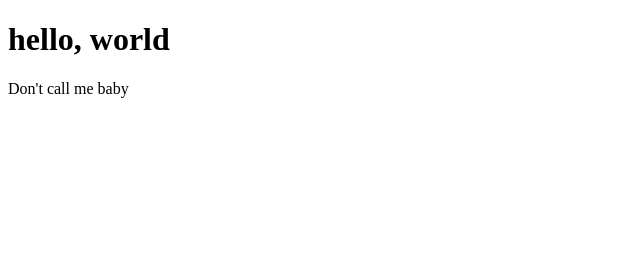
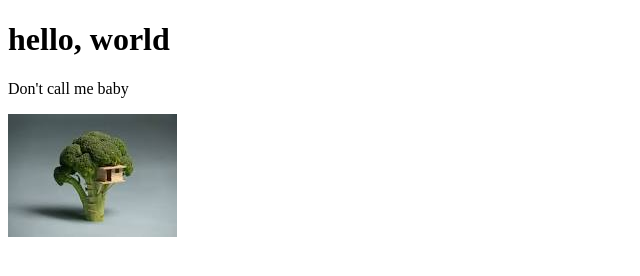
Before and after one commit to adamcapper/Website, a plain HTML site: page index.html in a window 1280 px wide. Shown: the whole page, without its empty margins (0-640 px from the left). Drawn offline with Linux system fonts and the light colour scheme.

Commit message:
Now with added Brocolli

```diff
--- a/index.html
+++ b/index.html
@@ -6,5 +6,6 @@
   <body>
     <h1>hello, world</h1>
     <p>Don't call me baby</p>
+    <img src=images/image.jpeg >
   </body>
 </html>
```
Also changed, not shown: images/image.jpeg (added).
